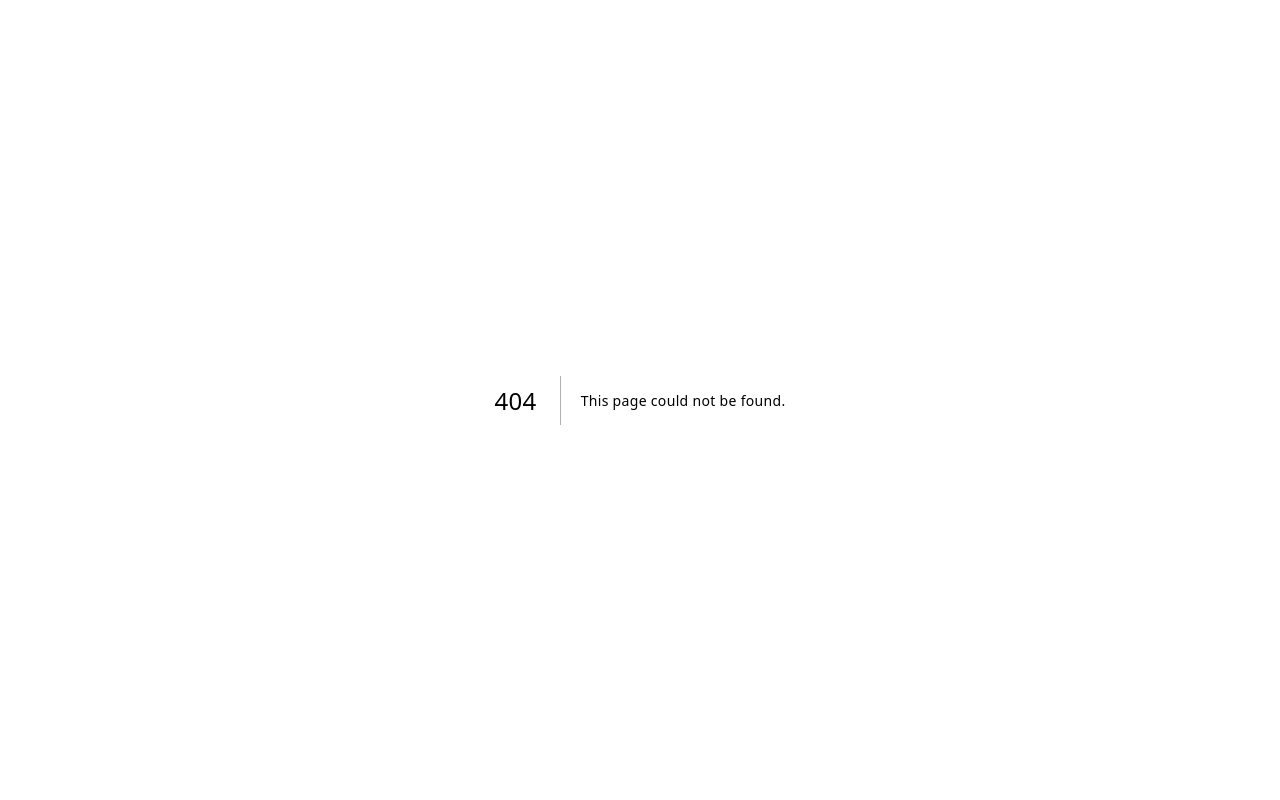
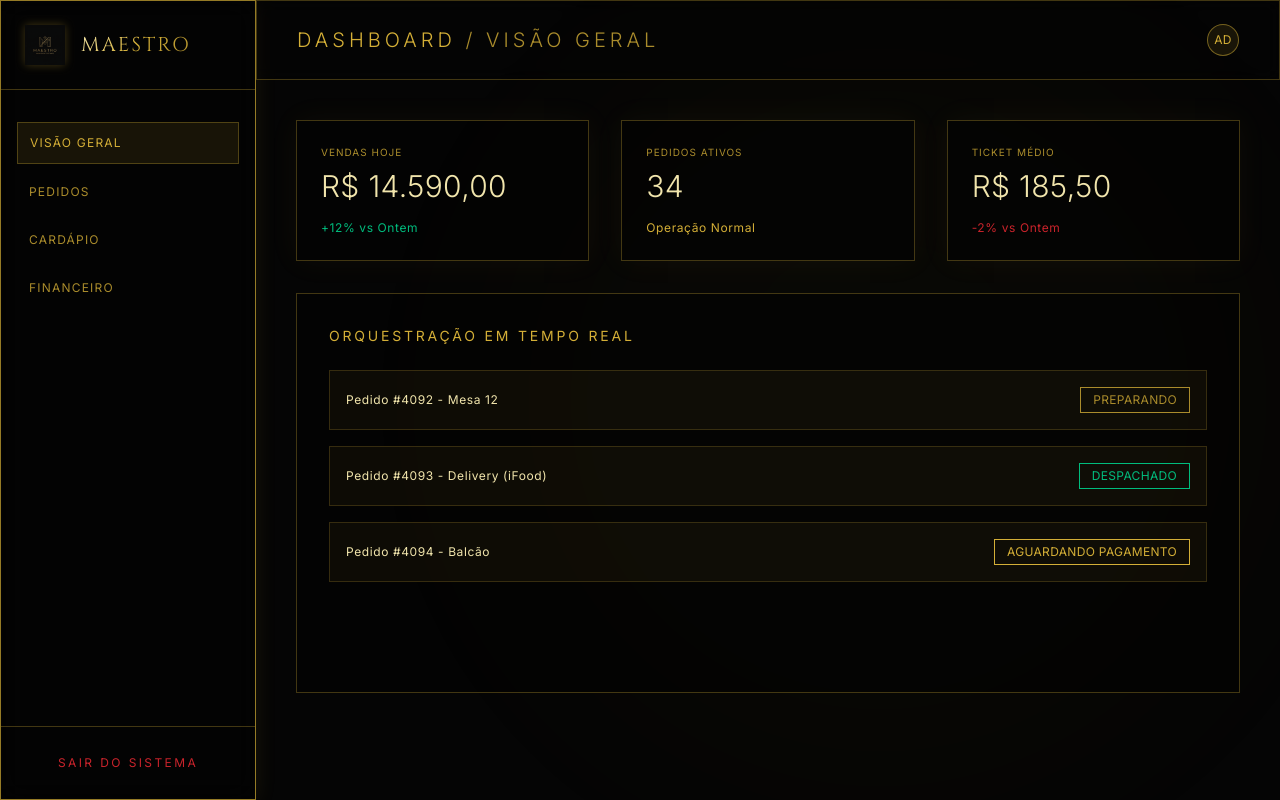
Before and after one commit to PedroHenriqueTP/maestro-food, a Next.js app in the folder maestro-frontend/: page /dashboard in a window 1280 px wide. Before the commit this address had no page. Built offline with nearby package versions, Linux system fonts and the light colour scheme.

Commit message:
feat(frontend): enable free access bypass and create premium dashboard view

```diff
--- /dev/null
+++ b/maestro-frontend/src/app/dashboard/page.tsx
@@ -0,0 +1,110 @@
+"use client";
+import React from "react";
+import Image from "next/image";
+import { useRouter } from "next/navigation";
+
+export default function Dashboard() {
+  const router = useRouter();
+
+  const handleLogout = () => {
+    router.push("/login");
+  };
+
+  return (
+    <div className="flex h-screen w-full bg-[#050505] text-[#f1e5ac] overflow-hidden">
+      {/* Sidebar */}
+      <aside className="w-64 fineline-border border-y-0 border-l-0 flex flex-col bg-black/40 backdrop-blur-md">
+        <div className="p-6 flex items-center gap-4 border-b border-[#d4af37]/30">
+          <Image
+            src="/maestro_logo.png"
+            alt="Maestro Logo"
+            width={40}
+            height={40}
+            className="drop-shadow-[0_0_5px_rgba(212,175,55,0.3)]"
+          />
+          <h2 className="premium-text text-xl font-light tracking-[0.1em] uppercase">MAESTRO</h2>
+        </div>
+
+        <nav className="flex-1 p-4 flex flex-col gap-2 mt-4">
+          <button className="flex items-center gap-3 w-full p-3 text-left bg-[#d4af37]/10 fineline-border text-[#d4af37] tracking-widest text-xs uppercase">
+            Visão Geral
+          </button>
+          <button className="flex items-center gap-3 w-full p-3 text-left text-[#aa8c2c] hover:text-[#d4af37] transition-colors tracking-widest text-xs uppercase hover:bg-[#d4af37]/5">
+            Pedidos
+          </button>
+          <button className="flex items-center gap-3 w-full p-3 text-left text-[#aa8c2c] hover:text-[#d4af37] transition-colors tracking-widest text-xs uppercase hover:bg-[#d4af37]/5">
+            Cardápio
+          </button>
+          <button className="flex items-center gap-3 w-full p-3 text-left text-[#aa8c2c] hover:text-[#d4af37] transition-colors tracking-widest text-xs uppercase hover:bg-[#d4af37]/5">
+            Financeiro
+          </button>
+        </nav>
+
+        <div className="p-4 border-t border-[#d4af37]/30">
+          <button
+            onClick={handleLogout}
+            className="w-full p-3 text-center text-xs tracking-[0.2em] uppercase text-red-500/80 hover:text-red-400 hover:bg-red-900/10 transition-colors"
+          >
+            Sair do Sistema
+          </button>
+        </div>
+      </aside>
+
+      {/* Main Content */}
+      <main className="flex-1 flex flex-col relative">
+        {/* Glow */}
+        <div className="absolute top-0 right-0 w-[800px] h-[800px] bg-[#d4af37] opacity-[0.02] rounded-full blur-[120px] pointer-events-none"></div>
+
+        {/* Topbar */}
+        <header className="h-20 fineline-border border-x-0 border-t-0 flex items-center justify-between px-10 bg-black/20 backdrop-blur-sm z-10">
+          <h1 className="text-xl font-light tracking-[0.2em] text-[#d4af37] uppercase">Dashboard <span className="text-[#aa8c2c]">/ Visão Geral</span></h1>
+          <div className="flex items-center gap-4">
+            <div className="w-8 h-8 rounded-full border border-[#d4af37]/50 bg-[#d4af37]/10 flex items-center justify-center">
+              <span className="text-xs text-[#d4af37]">AD</span>
+            </div>
+          </div>
+        </header>
+
+        {/* Content Area */}
+        <div className="flex-1 p-10 overflow-auto z-10">
+
+          <div className="grid grid-cols-3 gap-8 mb-8">
+            <div className="fineline-border p-6 bg-black/40 premium-glow">
+              <h3 className="text-[10px] tracking-widest uppercase text-[#aa8c2c] mb-2">Vendas Hoje</h3>
+              <p className="text-3xl font-light text-[#f1e5ac]">R$ 14.590,00</p>
+              <div className="mt-4 text-xs text-emerald-500 tracking-wider">+12% vs Ontem</div>
+            </div>
+            <div className="fineline-border p-6 bg-black/40 premium-glow">
+              <h3 className="text-[10px] tracking-widest uppercase text-[#aa8c2c] mb-2">Pedidos Ativos</h3>
+              <p className="text-3xl font-light text-[#f1e5ac]">34</p>
+              <div className="mt-4 text-xs text-[#d4af37] tracking-wider">Operação Normal</div>
+            </div>
+            <div className="fineline-border p-6 bg-black/40 premium-glow">
+              <h3 className="text-[10px] tracking-widest uppercase text-[#aa8c2c] mb-2">Ticket Médio</h3>
+              <p className="text-3xl font-light text-[#f1e5ac]">R$ 185,50</p>
+              <div className="mt-4 text-xs text-red-500/80 tracking-wider">-2% vs Ontem</div>
+            </div>
+          </div>
+
+          <div className="fineline-border p-8 bg-black/40 min-h-[400px]">
+            <h3 className="text-sm tracking-[0.2em] uppercase text-[#d4af37] mb-6">Orquestração em Tempo Real</h3>
+            <div className="flex flex-col gap-4">
+              <div className="p-4 border border-[#d4af37]/20 flex justify-between items-center bg-[#d4af37]/5">
+                <span className="text-xs tracking-wider text-[#f1e5ac]">Pedido #4092 - Mesa 12</span>
+                <span className="text-xs text-[#aa8c2c] border border-[#aa8c2c] px-3 py-1 uppercase">Preparando</span>
+              </div>
+              <div className="p-4 border border-[#d4af37]/20 flex justify-between items-center bg-[#d4af37]/5">
+                <span className="text-xs tracking-wider text-[#f1e5ac]">Pedido #4093 - Delivery (iFood)</span>
+                <span className="text-xs text-emerald-500 border border-emerald-500 px-3 py-1 uppercase">Despachado</span>
+              </div>
+              <div className="p-4 border border-[#d4af37]/20 flex justify-between items-center bg-[#d4af37]/5">
+                <span className="text-xs tracking-wider text-[#f1e5ac]">Pedido #4094 - Balcão</span>
+                <span className="text-xs text-[#d4af37] border border-[#d4af37] px-3 py-1 uppercase">Aguardando Pagamento</span>
+              </div>
+            </div>
+          </div>
+        </div>
+      </main>
+    </div>
+  );
+}
--- a/maestro-frontend/src/app/login/page.tsx
+++ b/maestro-frontend/src/app/login/page.tsx
@@ -1,25 +1,22 @@
 "use client";
 import React, { useState } from "react";
-import axios from "axios";
+import { useRouter } from "next/navigation";
 import Image from "next/image";
 
 export default function Login() {
   const [email, setEmail] = useState("");
   const [password, setPassword] = useState("");
-  const [error, setError] = useState<string | null>(null);
-  const [success, setSuccess] = useState(false);
+  const [loading, setLoading] = useState(false);
+  const router = useRouter();
 
   const handleLogin = async (e: React.FormEvent) => {
     e.preventDefault();
-    setError(null);
-    setSuccess(false);
+    setLoading(true);
 
-    try {
-      await axios.post("/api/v1/auth/login", { email, password });
-      setSuccess(true);
-    } catch (err: any) {
-      setError("401 Unauthorized - Credenciais inválidas ou acesso negado.");
-    }
+    // Free Access Bypassed (Simulando request)
+    setTimeout(() => {
+      router.push("/dashboard");
+    }, 800);
   };
 
   return (
@@ -47,47 +44,24 @@ export default function Login() {
 
         <form onSubmit={handleLogin} className="flex w-full flex-col gap-8">
           <div className="flex flex-col">
-            <label className="mb-2 text-[10px] uppercase tracking-widest text-[#aa8c2c]">Identificação</label>
+            <label className="mb-2 text-[10px] uppercase tracking-widest text-[#aa8c2c]">Identificação (Free Access)</label>
             <input
-              type="email"
+              type="text"
               value={email}
               onChange={(e) => setEmail(e.target.value)}
               className="fineline-input px-2 py-2 text-sm text-[#f1e5ac]"
-              placeholder="admin@maestro.com"
-              required
-            />
-          </div>
-          <div className="flex flex-col">
-            <label className="mb-2 text-[10px] uppercase tracking-widest text-[#aa8c2c]">Código de Acesso</label>
-            <input
-              type="password"
-              value={password}
-              onChange={(e) => setPassword(e.target.value)}
-              className="fineline-input px-2 py-2 text-sm text-[#f1e5ac]"
-              placeholder="••••••••"
-              required
+              placeholder="Acesso Livre Ativado"
             />
           </div>
 
           <button
             type="submit"
-            className="mt-6 w-full border border-[#d4af37] bg-transparent px-4 py-3 text-sm tracking-[0.2em] text-[#f1e5ac] uppercase transition-all duration-500 hover:bg-[#d4af37]/10 hover:shadow-[0_0_15px_rgba(212,175,55,0.2)]"
+            disabled={loading}
+            className="mt-6 w-full border border-[#d4af37] bg-transparent px-4 py-3 text-sm tracking-[0.2em] text-[#f1e5ac] uppercase transition-all duration-500 hover:bg-[#d4af37]/10 hover:shadow-[0_0_15px_rgba(212,175,55,0.2)] disabled:opacity-50"
           >
-            Acessar Sistema
+            {loading ? "Autenticando..." : "Acessar Sistema"}
           </button>
         </form>
-
-        {error && (
-          <div className="mt-8 w-full border border-red-900/50 bg-red-950/20 p-4 text-center text-xs tracking-wider text-red-500/80">
-            {error}
-          </div>
-        )}
-
-        {success && (
-          <div className="mt-8 w-full border border-[#d4af37]/50 bg-[#d4af37]/10 p-4 text-center text-xs tracking-wider text-[#d4af37]">
-            Acesso concedido. Iniciando orquestração.
-          </div>
-        )}
       </div>
     </div>
   );
```
